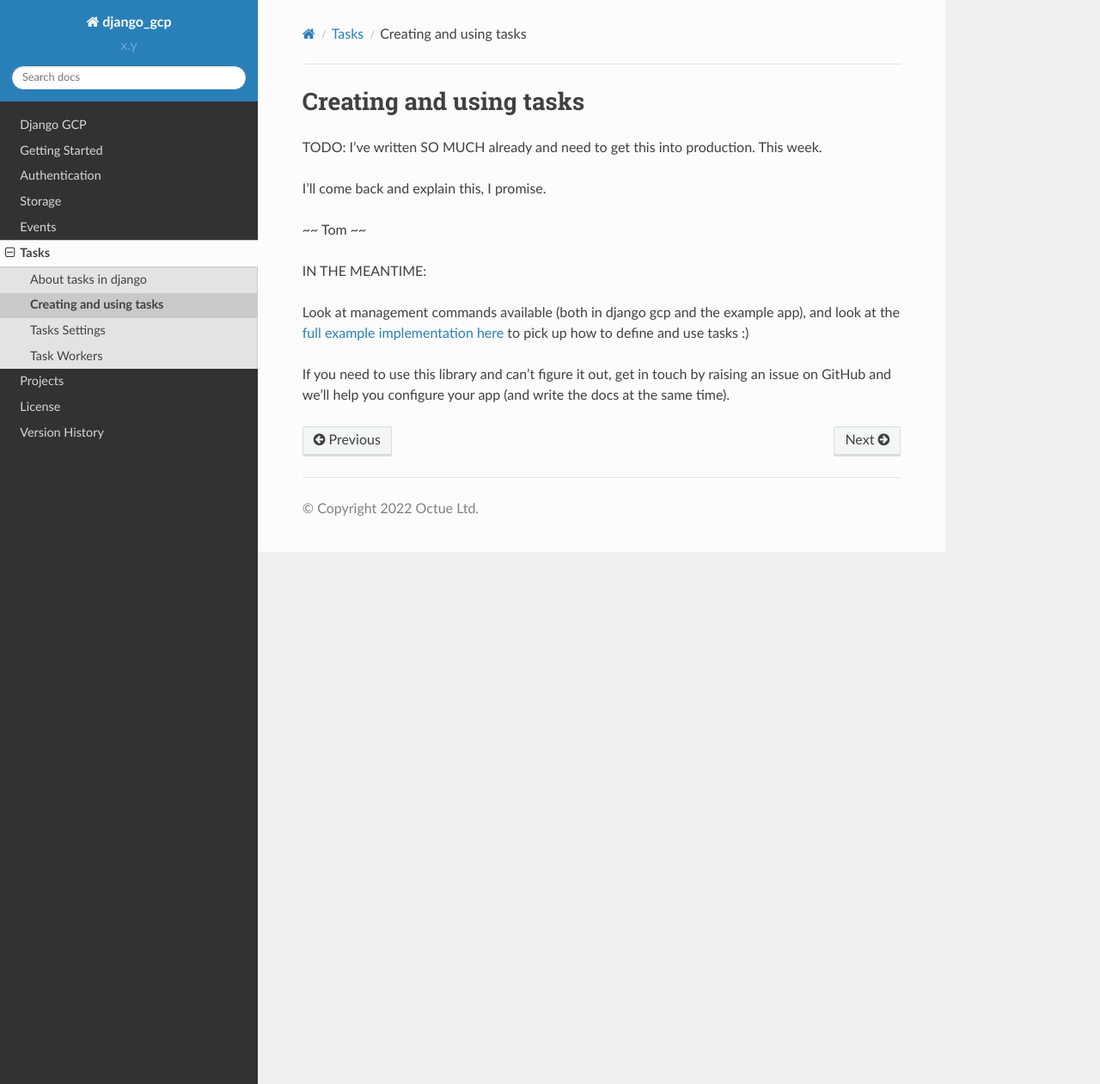
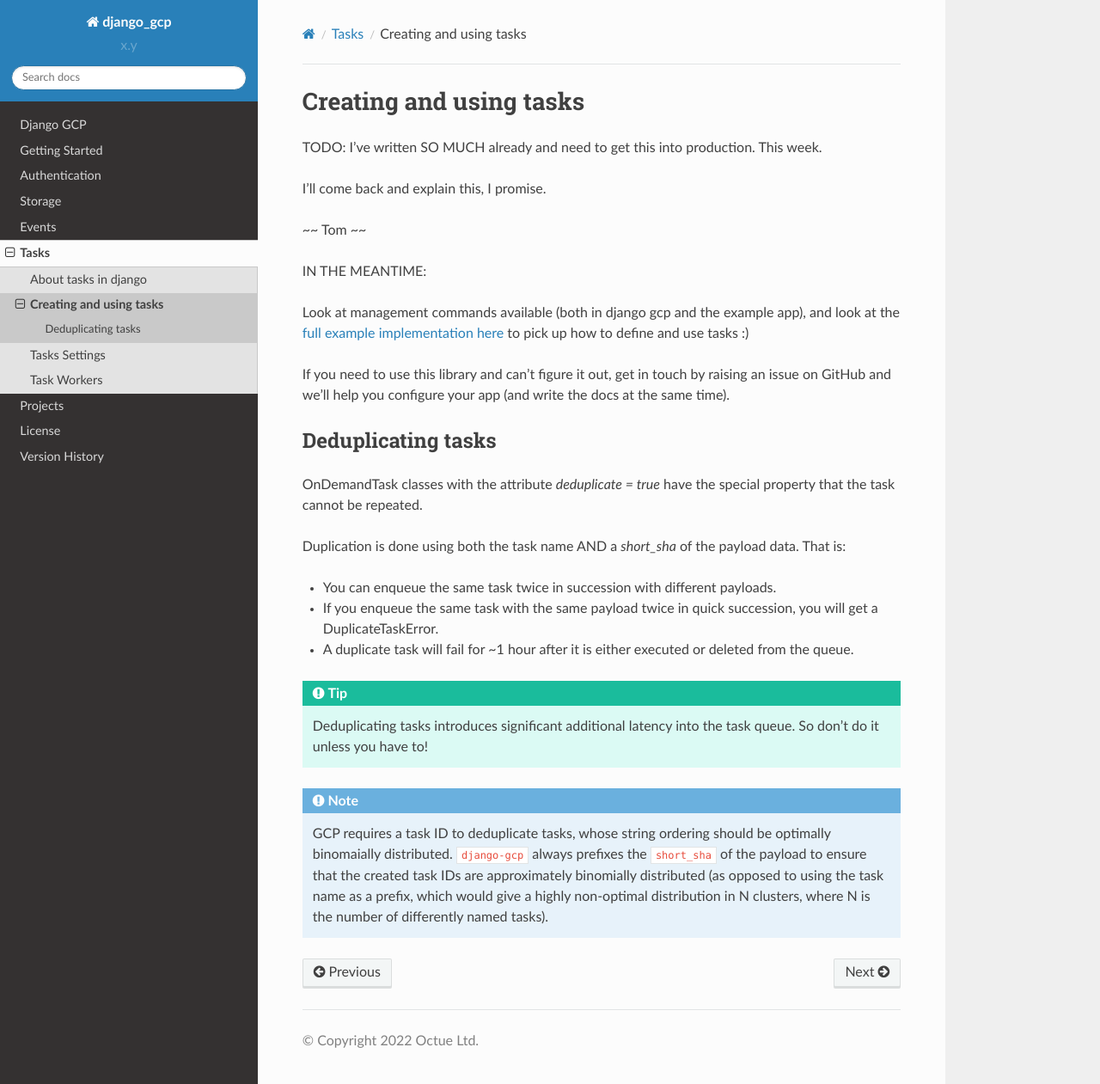
Before and after one commit to octue/django-gcp, a Sphinx documentation site: the page built from docs/source/tasks_usage.rst, in a window 1280 px wide and 1261 px high. Shown: the whole window at 86% size. Built offline with Sphinx 7.4.7 and the Read the Docs theme 2.0.0, drawn with Linux system fonts in a browser that asks for light colours.

Commit message:
DOC: Added a little extra to teh tasks usage docs

```diff
--- a/docs/source/tasks_usage.rst
+++ b/docs/source/tasks_usage.rst
@@ -14,3 +14,25 @@
 Look at management commands available (both in django gcp and the example app), and look at the `full example implementation here <https://github.com/octue/django-gcp/tree/main/tests/server>`_ to pick up how to define and use tasks :)
 
 If you need to use this library and can't figure it out, get in touch by raising an issue on GitHub and we'll help you configure your app (and write the docs at the same time).
+
+
+Deduplicating tasks
+-------------------
+
+OnDemandTask classes with the attribute `deduplicate = true` have the special property that the task cannot be repeated.
+
+Duplication is done using both the task name AND a `short_sha` of the payload data. That is:
+
+* You can enqueue the same task twice in succession with different payloads.
+* If you enqueue the same task with the same payload twice in quick succession, you will get a DuplicateTaskError.
+* A duplicate task will fail for ~1 hour after it is either executed or deleted from the queue.
+
+.. tip::
+   Deduplicating tasks introduces significant additional latency into the task queue.
+   So don't do it unless you have to!
+
+.. note::
+   GCP requires a task ID to deduplicate tasks, whose string ordering should be optimally binomaially distributed.
+   ``django-gcp`` always prefixes the ``short_sha`` of the payload to ensure that the created task IDs are approximately
+   binomially distributed (as opposed to using the task name as a prefix, which would give a highly non-optimal distribution
+   in N clusters, where N is the number of differently named tasks).
```
